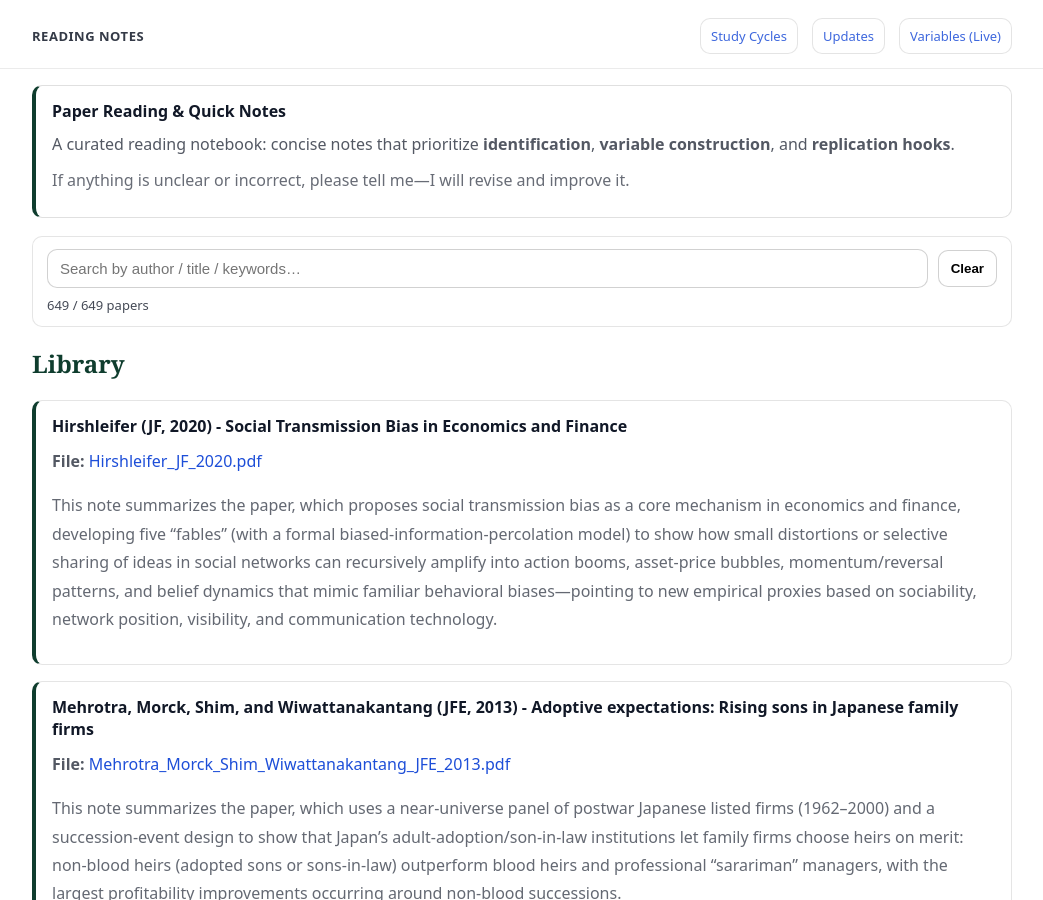
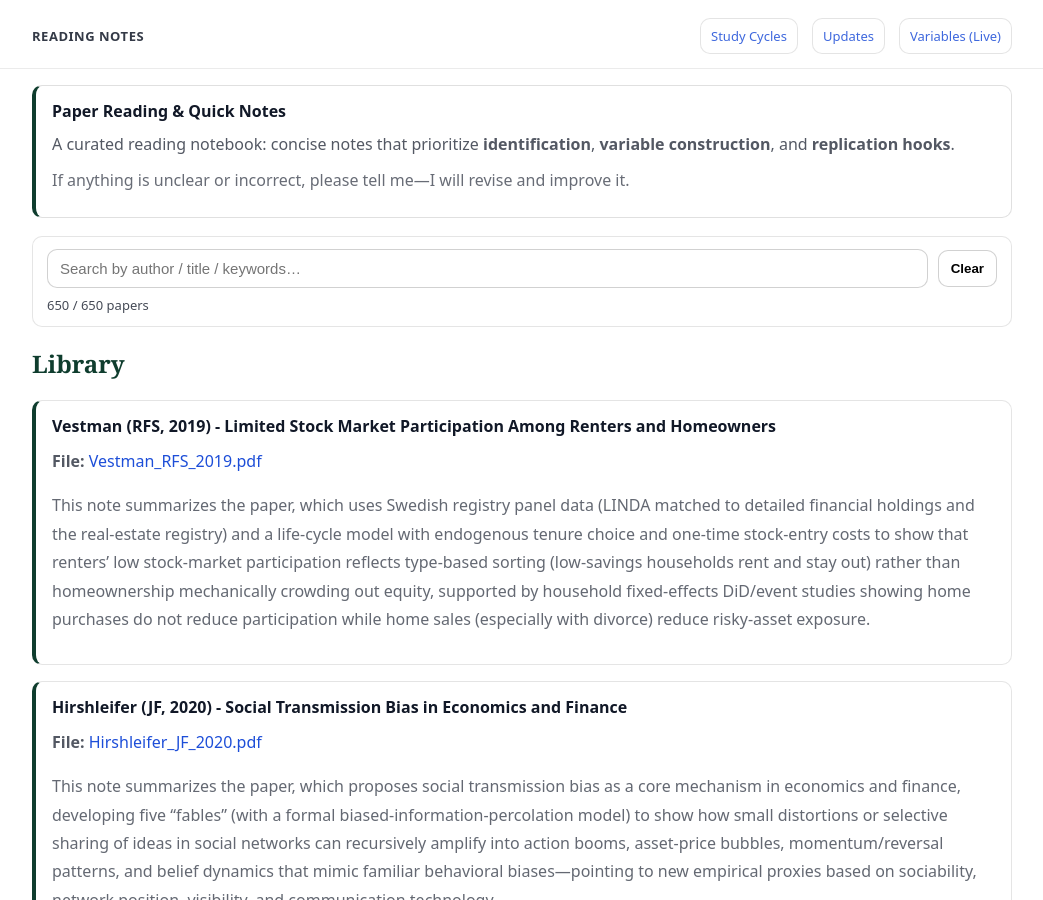
Before and after one commit to yaxinzn/study-archive, a Jekyll site: the page built from reading/index.md, in a window 1280 px wide and 900 px high. Shown: the whole window, without its empty margins (118-1161 px from the left). Built offline with Jekyll 4.4.1, drawn with Linux system fonts in a browser that asks for light colours.

Commit message:
Reading: add/update Vestman_RFS_2019.pdf

```diff
--- a/_data/reading.yml
+++ b/_data/reading.yml
@@ -1,3 +1,7 @@
+- title: "Vestman (RFS, 2019) - Limited Stock Market Participation Among Renters and Homeowners"
+  file: "Vestman_RFS_2019.pdf"
+  desc: "This note summarizes the paper, which uses Swedish registry panel data (LINDA matched to detailed financial holdings and the real-estate registry) and a life-cycle model with endogenous tenure choice and one-time stock-entry costs to show that renters’ low stock-market participation reflects type-based sorting (low-savings households rent and stay out) rather than homeownership mechanically crowding out equity, supported by household fixed-effects DiD/event studies showing home purchases do not reduce participation while home sales (especially with divorce) reduce risky-asset exposure."
+
 - title: "Hirshleifer (JF, 2020) - Social Transmission Bias in Economics and Finance"
   file: "Hirshleifer_JF_2020.pdf"
   desc: "This note summarizes the paper, which proposes social transmission bias as a core mechanism in economics and finance, developing five “fables” (with a formal biased-information-percolation model) to show how small distortions or selective sharing of ideas in social networks can recursively amplify into action booms, asset-price bubbles, momentum/reversal patterns, and belief dynamics that mimic familiar behavioral biases—pointing to new empirical proxies based on sociability, network position, visibility, and communication technology."
```
Also changed, not shown: 1 other file.
